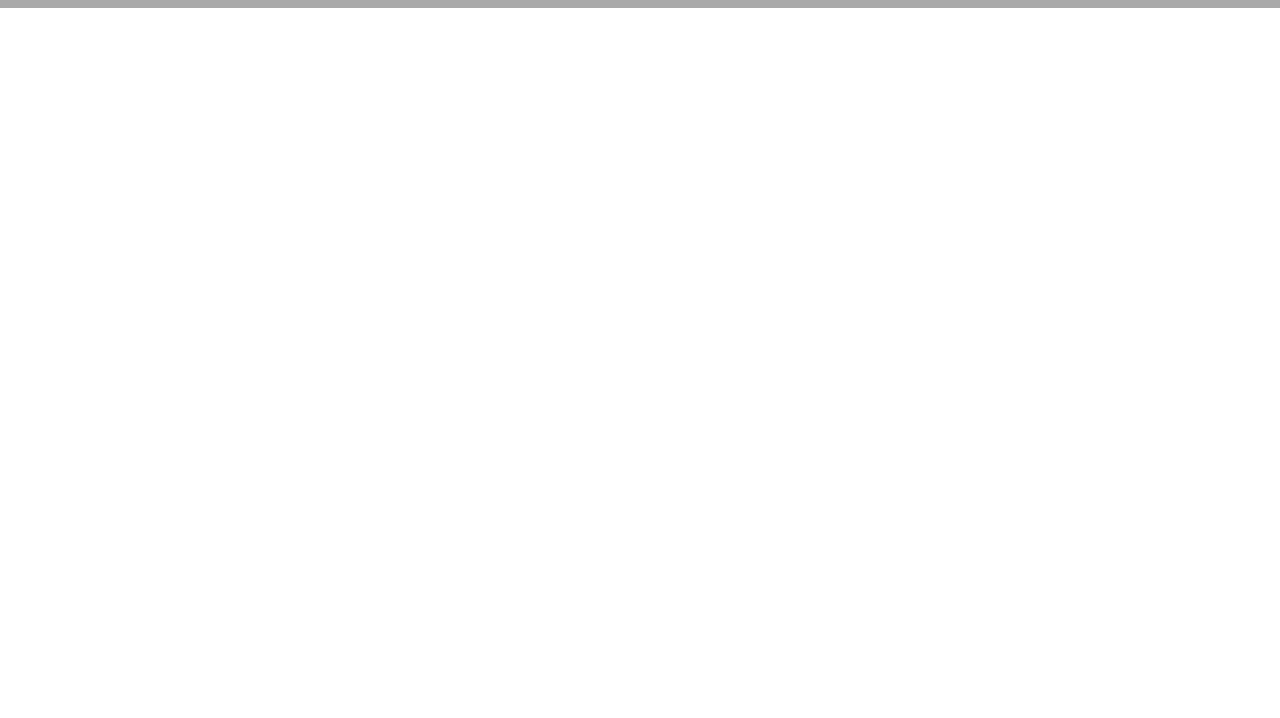
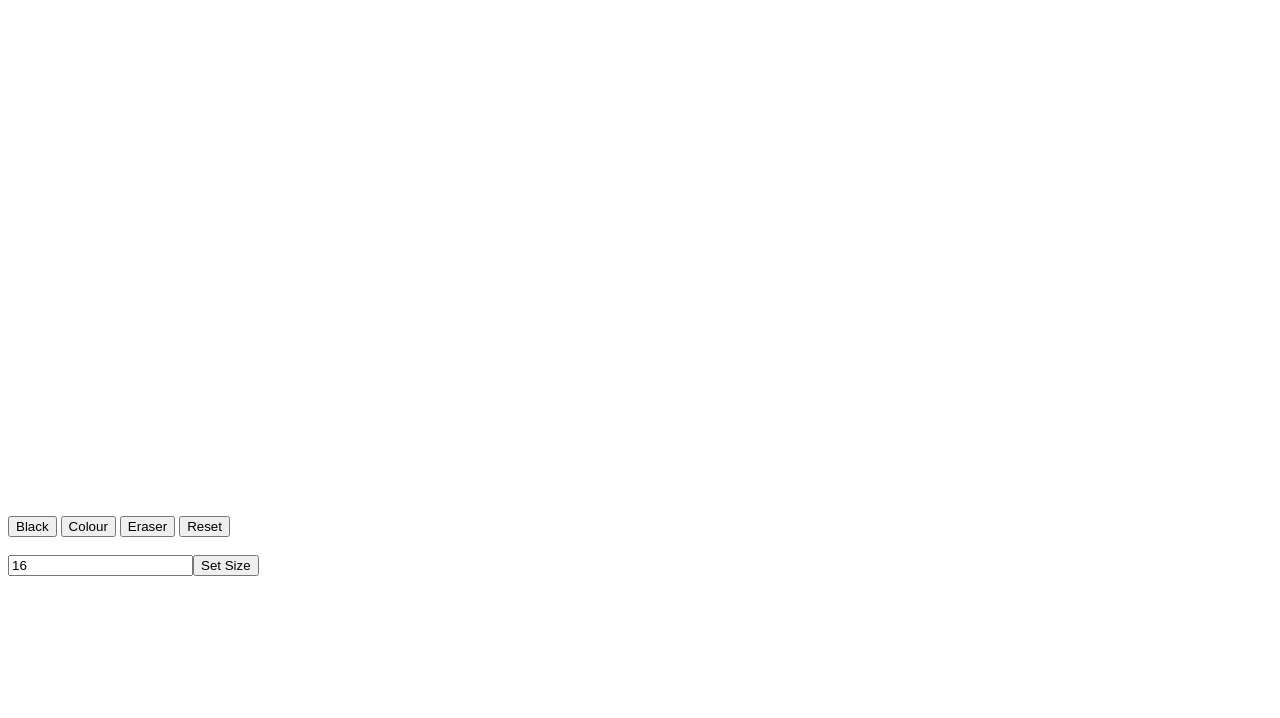
Before and after one commit to abin98anto/Etch-a-Sketch, a plain HTML site: page index.html in a window 1280 px wide. Shown: the part 82-800 px from the top of the page. Drawn offline with Linux system fonts and the light colour scheme.

Commit message:
css pending - js complete

```diff
--- a/app.js
+++ b/app.js
@@ -1,5 +1,45 @@
-let gridSelect = document.getElementsByClassName("grid");
-let dps = 16;
-for(i=0;i<=dps;i++){
+let colour = 'black';
 
+function boardCreator(size) {
+    let board = document.querySelector('#container');
+    let squares = board.querySelectorAll('div');
+    squares.forEach((div) => div.remove());
+    board.style.gridTemplateColumns=`repeat(${size}, 1fr)`;
+    board.style.gridTemplateRows=`repeat(${size}, 1fr)`;
+    let amount = size * size;
+    for(let i=0; i< amount; i++){
+        let square = document.createElement('div');
+        square.addEventListener("mouseover", squareColour);
+        square.style.backgroundColor = 'white';
+        board.insertAdjacentElement('beforeend', square);
+    }
 }
+
+boardCreator(16);
+
+function sizeSelector(value) {
+    if(value < 2 || value > 100){
+        alert('cannot do that');
+    }else {
+        boardCreator(value);
+    }
+    //console.log(value);
+}
+
+function squareColour() {
+    if(colour === "random"){
+        this.style.backgroundColor = `hsl(${Math.random()*360}, 100%, 50%)`;
+    }else {
+    this.style.backgroundColor = colour;
+    }
+}
+
+function changeColour(choice) {
+    colour = choice;
+}
+
+function reset(){
+    let board = document.querySelector('#container');
+    let squares = board.querySelectorAll('div');
+    squares.forEach((div) => div.style.backgroundColor = "white");
+}
--- a/index.html
+++ b/index.html
@@ -8,11 +8,16 @@
     <link rel="stylesheet" type="text/css" href="style.css">
 </head>
 <body>
-    <div class="heading"><h1>Etch-a-Sketch</h1></div>
-    <div class="main">
-        <div>
-            <div class="grid">
-
+    <div id="allIn">
+        <div class="heading"><h1>Etch-a-Sketch</h1></div>
+        <div class="main">
+            <div id="container"></div><br>
+            <div class="buttons">
+                <button onclick="changeColour('black')">Black</button>
+                <button onclick="changeColour('random')">Colour</button>
+                <button onclick="changeColour('white')">Eraser</button>
+                <button onclick="reset()">Reset</button><br><br>
+                <input id="sizeInput" type="text" placeholder="Size of board" value="16" onchange="sizeSelector(this.value)"><button>Set Size</button>
             </div>
         </div>
     </div>
--- a/style.css
+++ b/style.css
@@ -1,21 +1,5 @@
-body,html {
-    padding: 0px;
-    margin: 0px;
-    border: 0px;
+#container {
+    height: 500px;
+    width: 500px;
+    display: grid;
 }
-
-.heading {
-    text-align: center;
-    font-family: sans-serif;
-    height: 90px;
-    margin: 0px;
-    border: 0px;
-    background-color: darkgray;
-    color: white;
-}
-
-.heading h1 {
-    padding: 30px;
-    margin: 0px;
-    text-align: center;
-}
```
